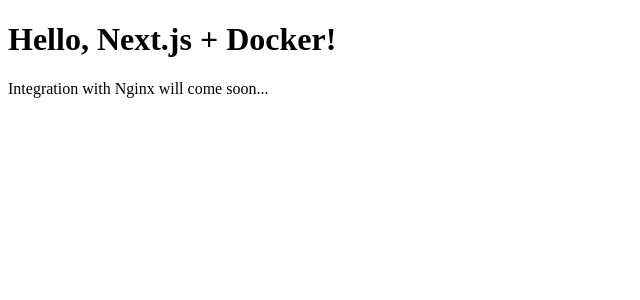
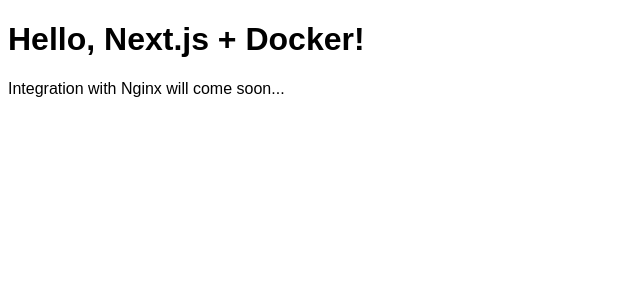
Before and after one commit to raphaelramosds/laravel-passport, a Next.js app in the folder client/: page / in a window 1280 px wide. Shown: the top 300 px of the page, without its empty margins (0-640 px from the left). Built offline with nearby package versions, Linux system fonts and the light colour scheme.

Commit message:
add global CSS file

```diff
--- /dev/null
+++ b/client/app/global.css
@@ -0,0 +1,3 @@
+body {
+    font-family: sans-serif;
+}
--- a/client/app/layout.tsx
+++ b/client/app/layout.tsx
@@ -1,3 +1,5 @@
+import "./global.css";
+
 export default function RootLayout({
     children,
   }: {
```
